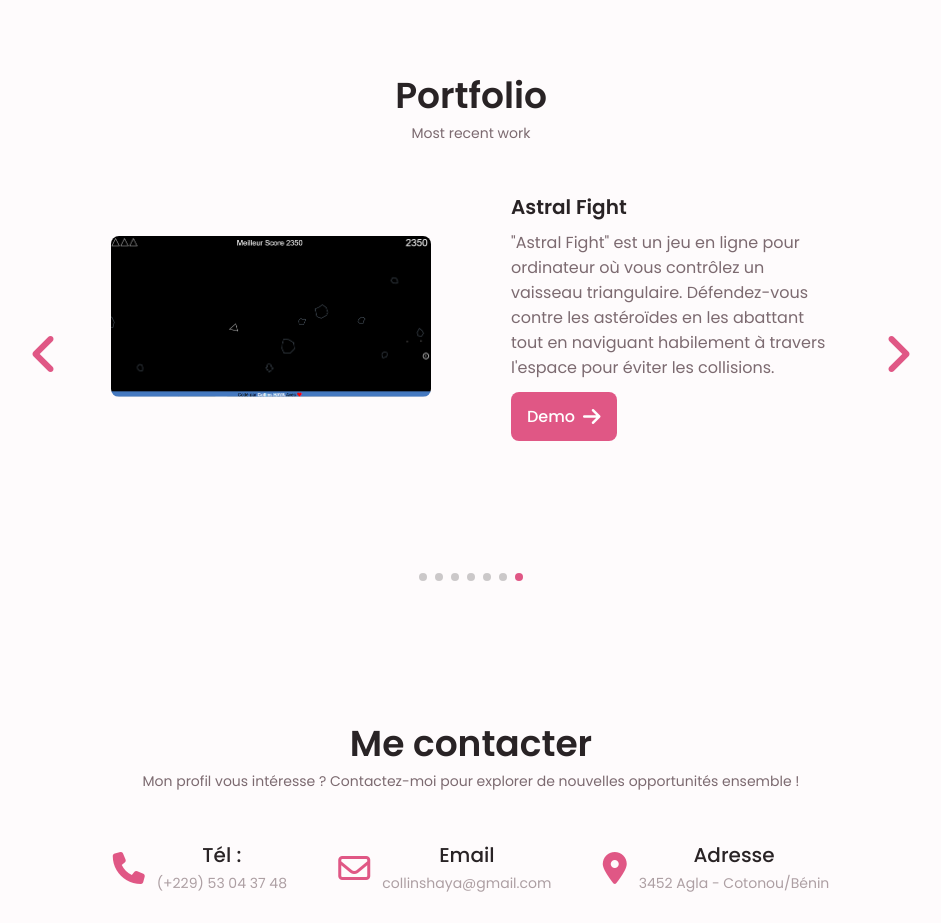
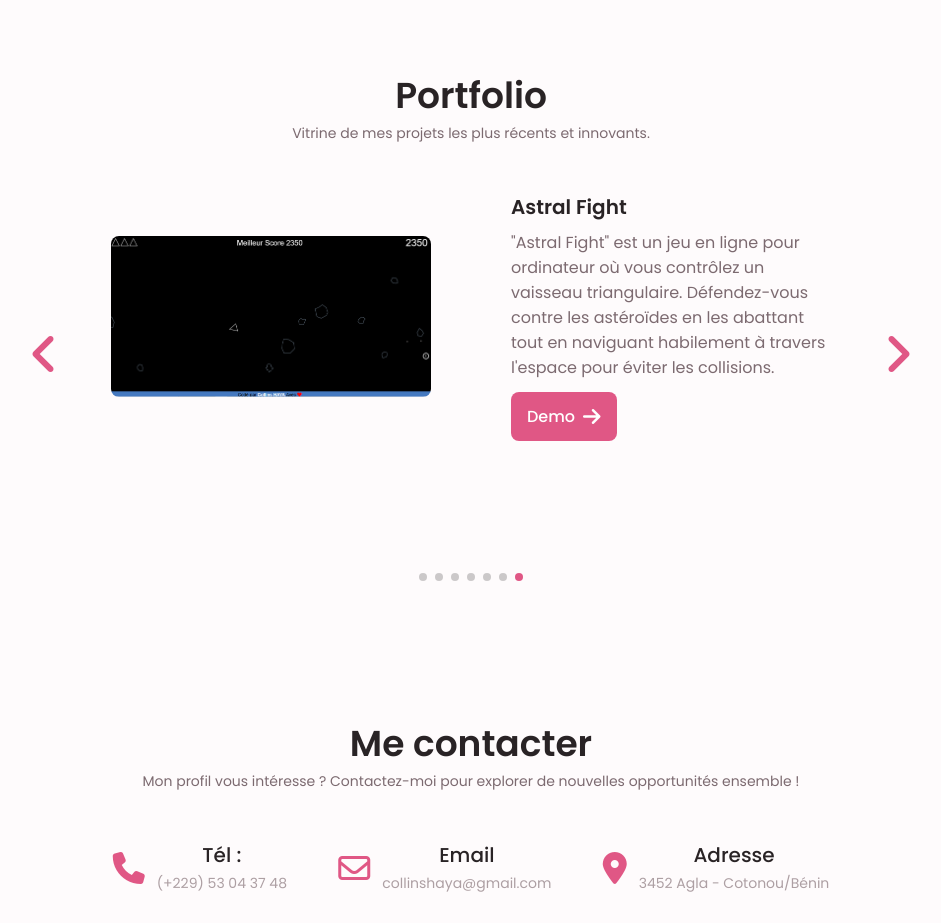
Before and after one commit to Collins-Webdev/collinshaya, a plain HTML site: page index.html in a window 1280 px wide. Shown: the part 3880-4803 px from the top of the page, without its empty margins (169-1110 px from the left). Drawn offline with nearby package versions, Linux system fonts and the light colour scheme.

Commit message:
Update index.html

```diff
--- a/index.html
+++ b/index.html
@@ -717,7 +717,7 @@
         <!-- PORTFOLIO -->
         <section class="portfolio section" id="portfolio">
             <h2 class="section-title">Portfolio</h2>
-            <span class="section-subtitle">Most recent work</span>
+            <span class="section-subtitle">Vitrine de mes projets les plus récents et innovants.</span>
 
             <div class="portfolio-container container swiper-container">
                 <div class="swiper-wrapper">
```
